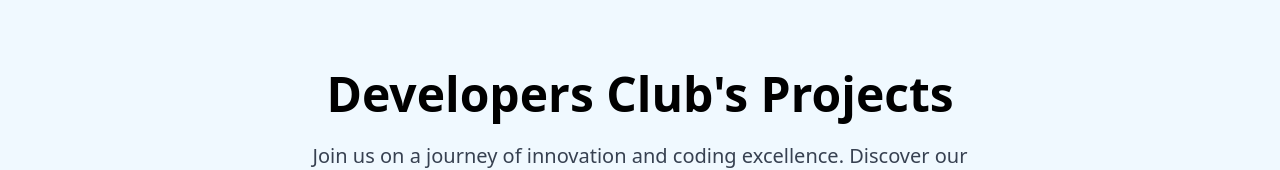
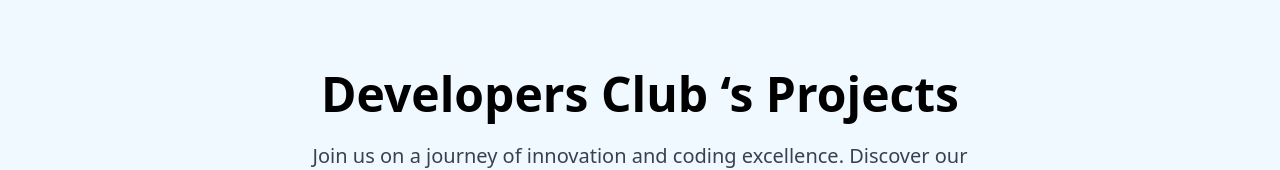
Before and after one commit to praneeth622/Devs-Club-IIITDM, a Next.js app in the folder devs-club/: page /projects in a window 1280 px wide. Shown: the part 130-300 px from the top of the page. Built offline with nearby package versions, Linux system fonts and the light colour scheme; no server answers.

Commit message:
sloved build error

```diff
--- a/devs-club/app/projects/(components)/HeroSection.jsx
+++ b/devs-club/app/projects/(components)/HeroSection.jsx
@@ -11,7 +11,7 @@ export default function HeroSection  (){
             animate={{ opacity: 1, y: 0 }}
             transition={{ delay: 0.2, duration: 0.8 }}
           >
-            Developers Club's Projects
+            Developers Club &lsquo;s Projects
           </motion.h1>
           <motion.p
             initial={{ opacity: 0, y: 20 }}
```
